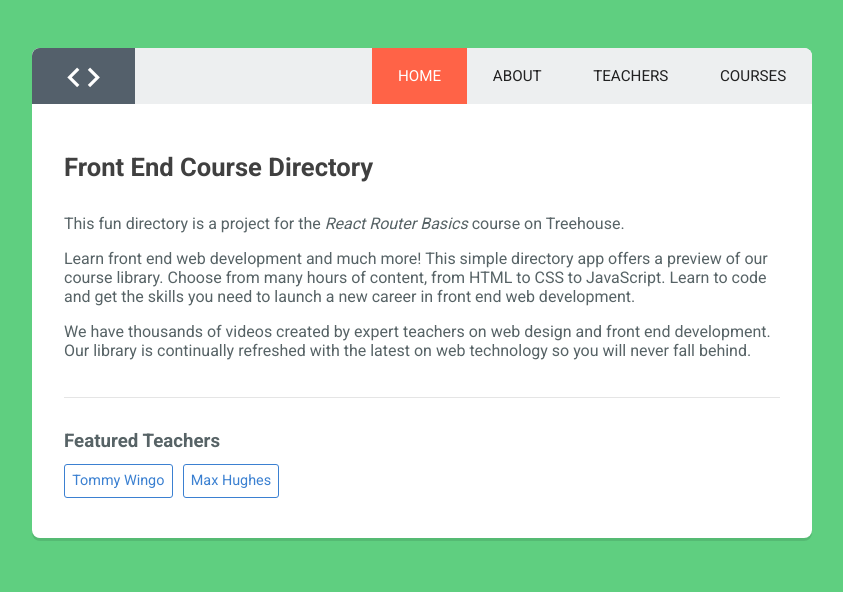
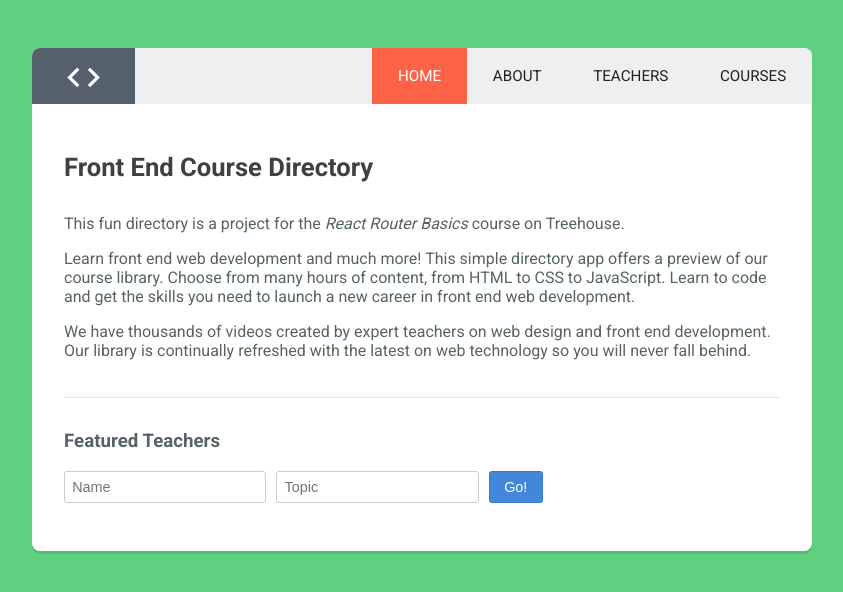
Before and after one commit to mhughes2011/reactRouter-tree, a React (Create React App) app: page / in a window 1280 px wide. Shown: the top 592 px of the page, without its empty margins (218-1061 px from the left). Built offline with nearby package versions, Linux system fonts and the light colour scheme.

Commit message:
adjusting routing to use a form on home page

```diff
--- a/src/components/App.js
+++ b/src/components/App.js
@@ -20,7 +20,7 @@
         <Route exact path="/" component={Home} />
         <Route path="/about" render={ () => <About title='About' /> } /> {/* This is how you pass props to components via routes. */}
         <Route exact path='/teachers' component={Teachers} />
-        <Route path='/teachers/:topic/:fname-:lname' component={Featured} />
+        <Route path='/teachers/:topic/:name' component={Featured} />
         <Route path='/courses' component={Courses} />
         <Route component={NotFound} />
       </Switch>
--- a/src/components/Featured.js
+++ b/src/components/Featured.js
@@ -1,7 +1,7 @@
 import React from 'react';
 
 const Featured = ({match}) => {
-  let name = `${match.params.fname} ${match.params.lname}`;
+  let name = match.params.name;
   let topic = match.params.topic;
 
   return (
--- a/src/components/Home.js
+++ b/src/components/Home.js
@@ -1,7 +1,14 @@
 import React, { Component } from 'react';
-import { Link } from 'react-router-dom';
 
 class Home extends Component {
+
+  handleSubmit = (event) => {
+    event.preventDefault();
+    let teacherName = this.name.value;
+    let teacherTopic = this.topic.value;
+    let path = `teachers/${teacherTopic}/${teacherName}`;
+    this.props.history.push(path);
+  }
 
   render() {
     return (
@@ -12,8 +19,12 @@
         <p>We have thousands of videos created by expert teachers on web design and front end development. Our library is continually refreshed with the latest on web technology so you will never fall behind.</p>
         <hr />
         <h3>Featured Teachers</h3>
-        <Link to='teachers/HTML/Tommy-Wingo'>Tommy Wingo</Link>
-        <Link to='teachers/HTML/Max-Hughes'>Max Hughes</Link>
+
+        <form onSubmit={this.handleSubmit}>
+          <input type="text" placeholder="Name" ref={(input) => this.name = input}/>
+          <input type="text" placeholder="Topic" ref={(input) => this.topic = input}/>
+          <button type="submit">Go!</button>
+        </form>
 
       </div>
     );
```
